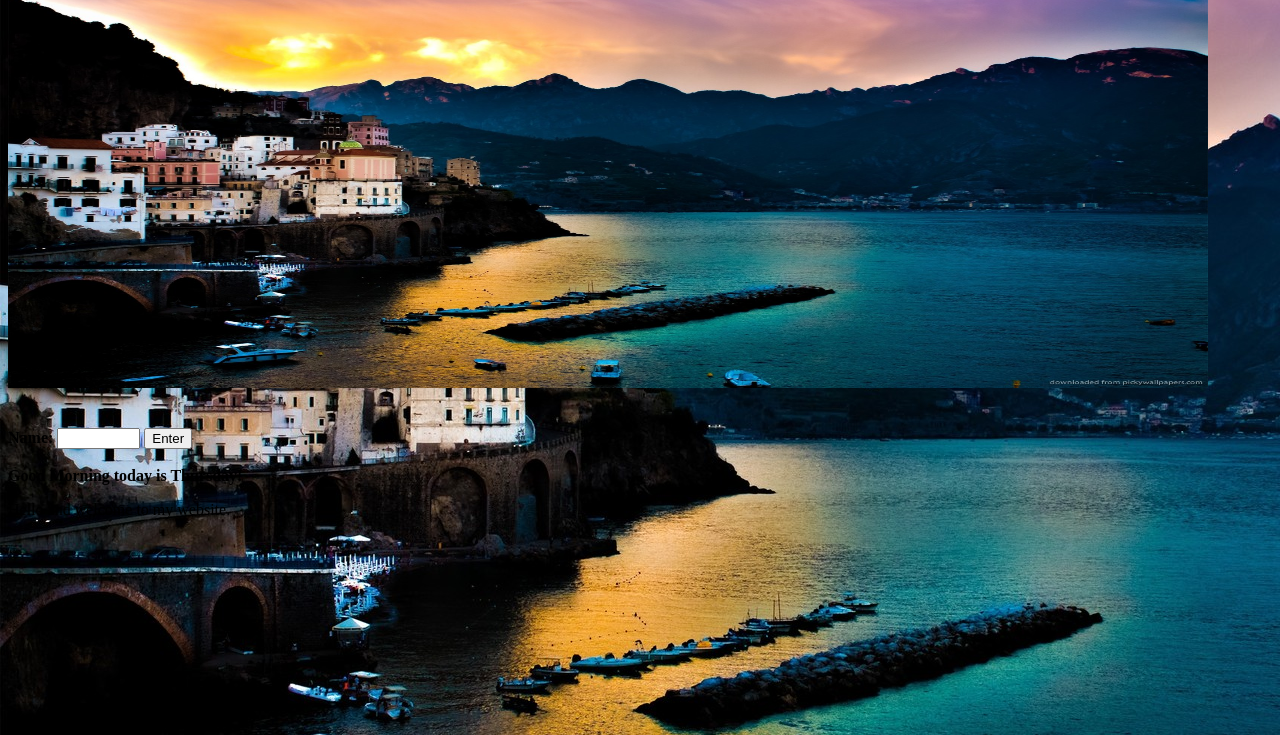
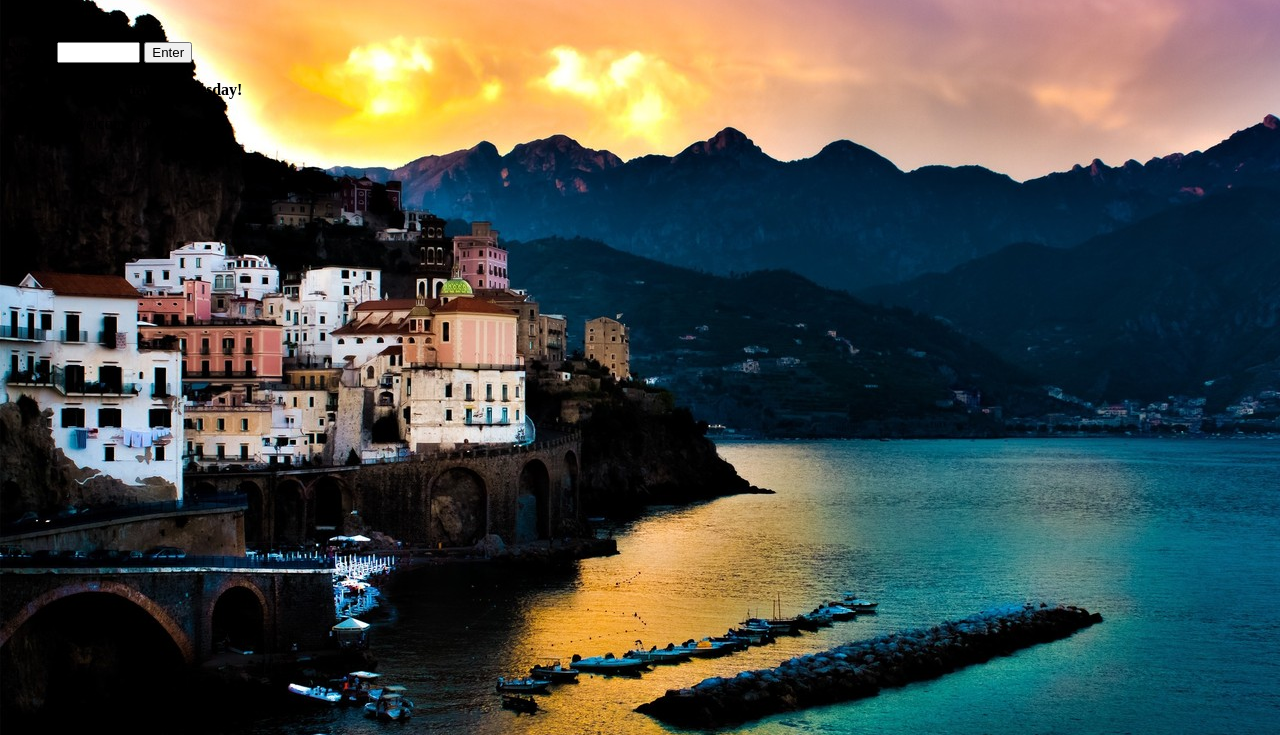
Before and after one commit to Himanjali/Index, a plain HTML site: page index.html in a window 1280 px wide. Shown: the part 65-800 px from the top of the page. Drawn offline with Linux system fonts and the light colour scheme.

Commit message:
Update index.html

```diff
--- a/index.html
+++ b/index.html
@@ -21,7 +21,7 @@
 	</header>
 	<body onload="greetingmessage()">
 	<div class="content">
-	<img src="amalfi-coast-in-italy.jpg" alt="My picture" style="width:1200px;height:400px" class="image" id="image" onmouseover="changeimage()" onmouseout="changeback()">
+<!-- 	<img src="amalfi-coast-in-italy.jpg" alt="My picture" style="width:1200px;height:400px" class="image" id="image" onmouseover="changeimage()" onmouseout="changeback()"> -->
 	<script type="text/javascript" src="script.js">
 	</script>
 	</br>
```
